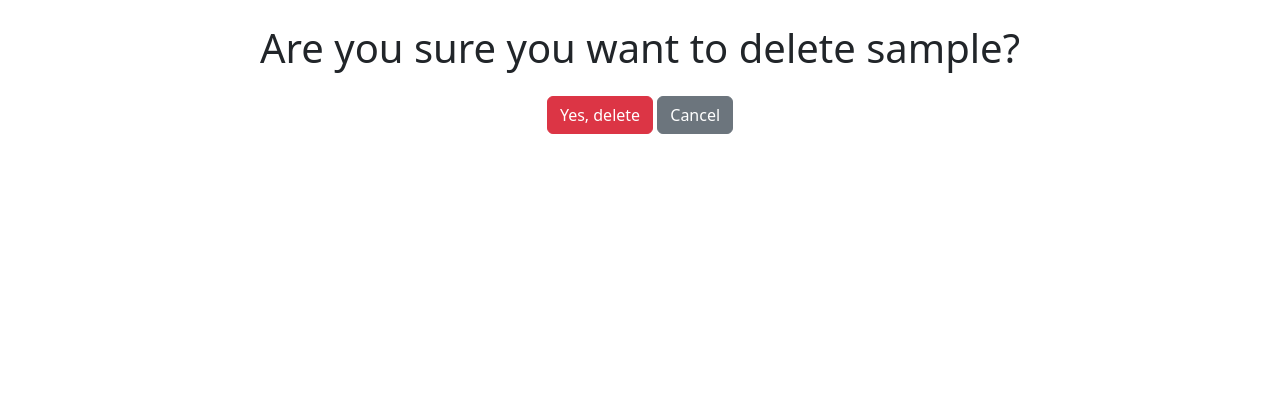
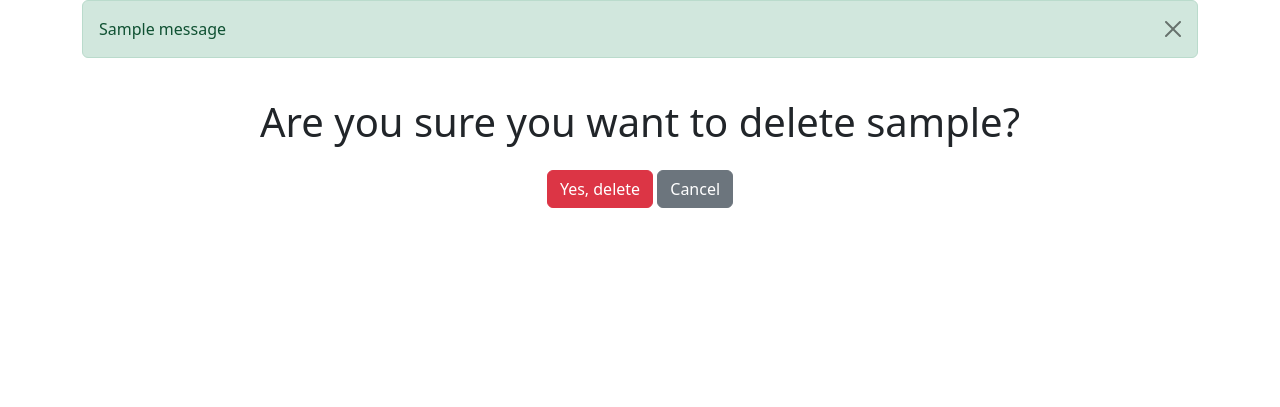
Before and after one commit to BobKelsoGIT/python-project-52, a Django app: page /users/1/delete/ in a window 1280 px wide. Shown: the part 70-477 px from the top of the page. Run offline with Django 4.2, Linux system fonts and the light colour scheme; a user stored in the database is signed in; tables that the repository leaves empty hold one stand-in row (values such as "Sample post"); one stand-in notice (Sample message) is shown; some libraries are stand-ins or nearby versions.

Commit message:
base.html flash messages fix

```diff
--- a/task_manager/templates/base.html
+++ b/task_manager/templates/base.html
@@ -14,7 +14,18 @@
 <body class="d-flex flex-column min-vh-100">
 {% include 'navbar.html' %}
 <div class="container wrapper flex-grow-1">
-    {% bootstrap_messages %}
+    {% if messages %}
+    <div class="container">
+        <div class="row">
+            {% for message in messages %}
+            <div class="col-12 alert alert-{{ message.tags }} alert-dismissible fade show" role="alert">
+                {{ message }}
+                <button type="button" class="btn-close" data-bs-dismiss="alert" aria-label="Close"></button>
+            </div>
+            {% endfor %}
+        </div>
+    </div>
+    {% endif %}
     {% block content %}
     {% endblock %}
 </div>
```
